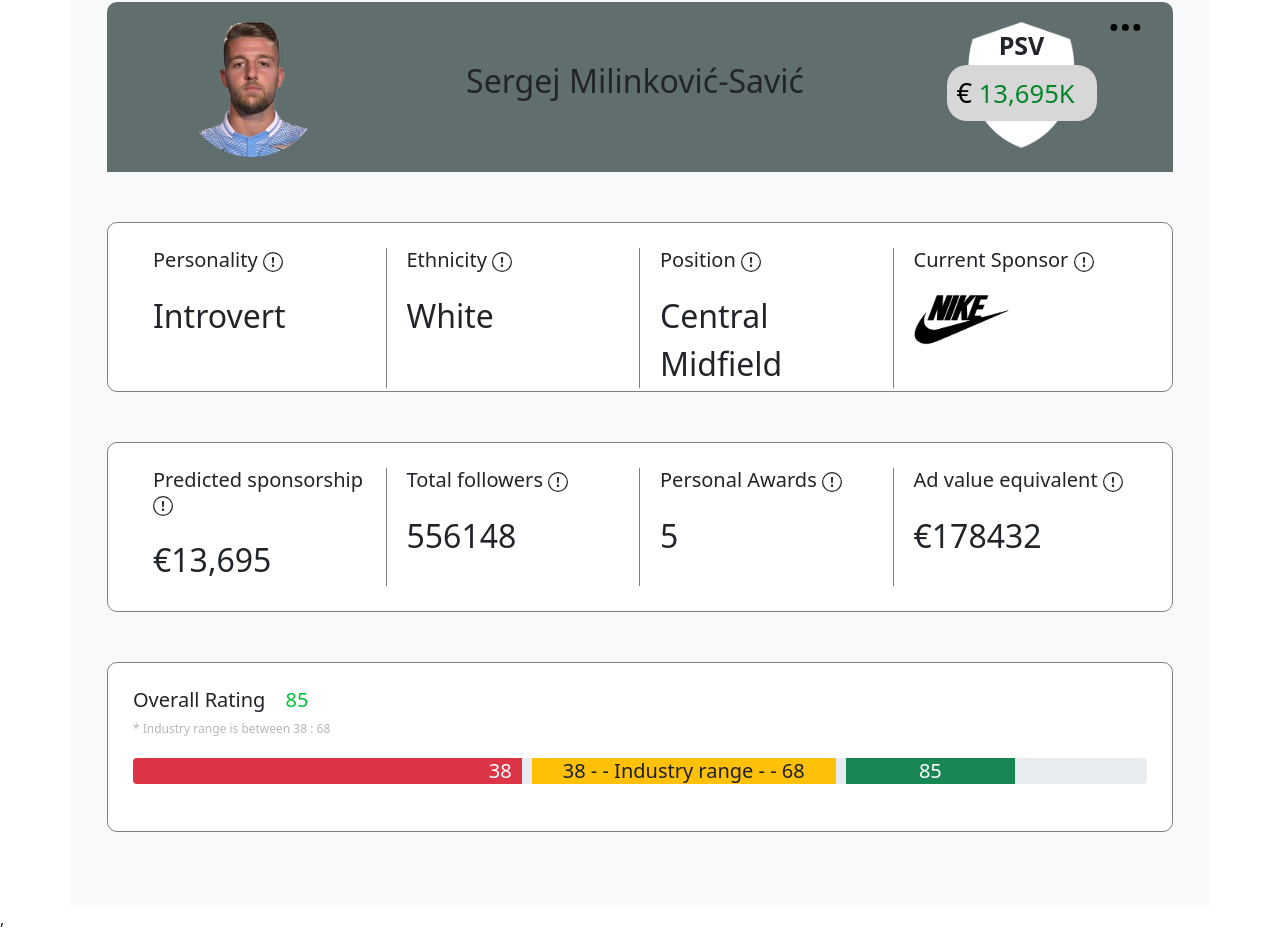
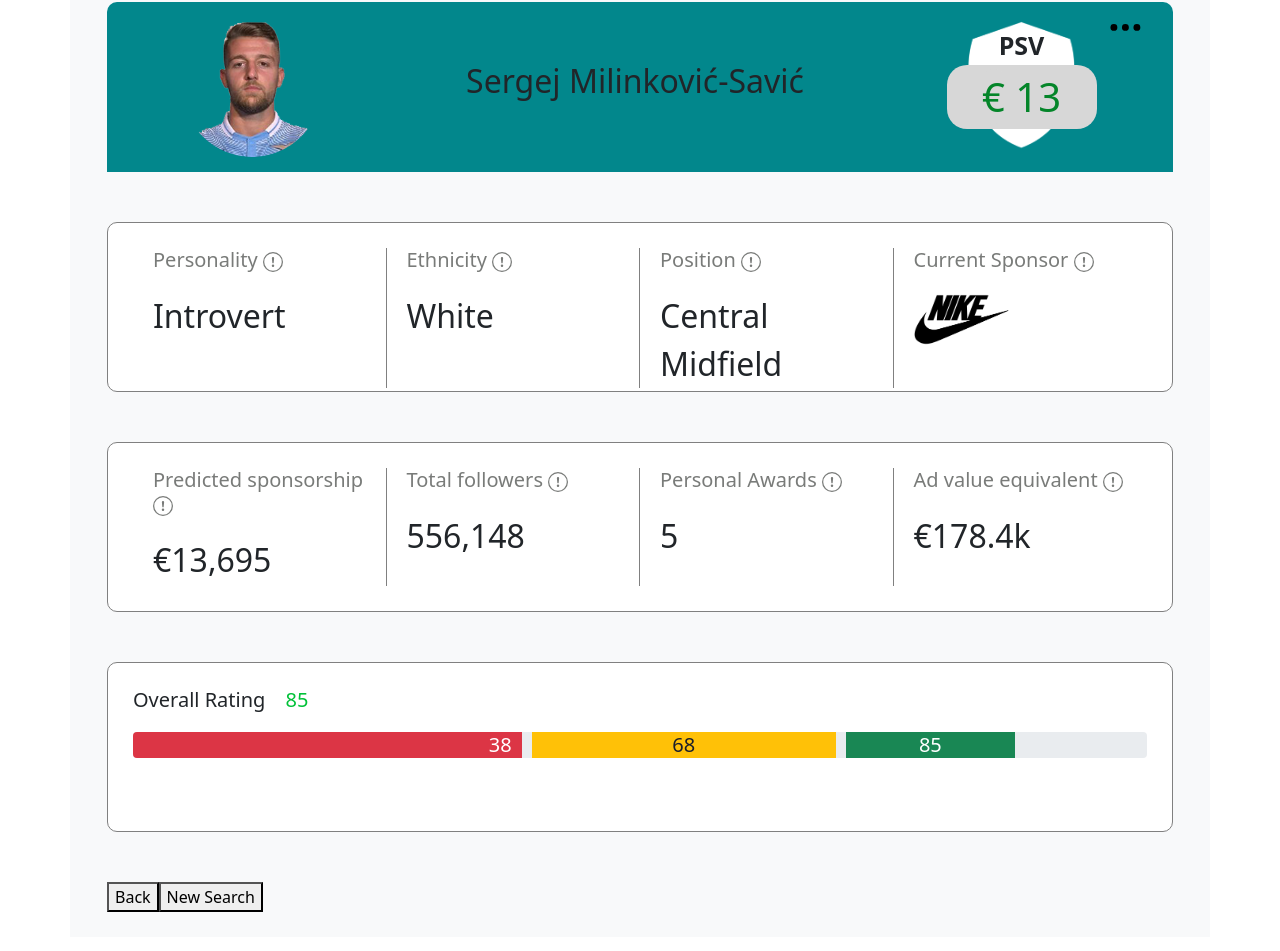
Before and after one commit to medhatjachour/sponsorShipDemo, a React (Create React App) app: page /#/Playerpage/0 in a window 1280 px wide. Shown: the part 98-1049 px from the top of the page. Built offline with nearby package versions, Linux system fonts and the light colour scheme.

Commit message:
somestyles

```diff
--- a/src/components/Filter.jsx
+++ b/src/components/Filter.jsx
@@ -1,6 +1,7 @@
 import React ,{useState} from 'react';
 import './filter.css'
 
+import { Button } from 'react-bootstrap';
 import { BsExclamationCircle } from "react-icons/bs";
 
 const Filter = ({
@@ -15,7 +16,8 @@ const Filter = ({
   onLeagueFilter,
   player_awards,
   onAwardsFilter,
-  onSocialFilter
+  onSocialFilter,
+  onReset
 
 }) => {
 
@@ -33,40 +35,50 @@ const Filter = ({
   const handleInput = (field) => (event) => {
     const { value } = event.target;
 
+    console.log(filters);
     setFilters({
       ...filters,
       [field]: value,
     });
 
+    console.log(field);
+    console.log(value);
     switch (field) {
       case "name":
+        console.log("name");
         onNameFilter(value);
-        break;
+        //break;
       case "personality":
+        console.log("personality");
         onPersonalityFilter(value);
-        break;
+       // break;
       case "ethnicity":
+        console.log("ethnicity");
         onEthinictyFilter(value);
-        break;
+       // break;
       case "position":
+        console.log("position");
         onPositionFilter(value);
-        break;
+       // break;
       case "league":
+        console.log("league");
         onLeagueFilter(value);
-        break;
+       // break;
       case "awards":
+        console.log("awards");
         onAwardsFilter(value);
-        break;
+        //break;
       case "follower":
+        console.log("follower");
        onSocialFilter(value);
-         break;
-
+        // break;
       default:
+        console.log("default");
         break;
     }
   };
 
-
+console.log(filters);
     return (
         <div className='holder_filter'>
     <div className="row ">
@@ -123,7 +135,7 @@ const Filter = ({
       </div>
 
       <div className="col-sm-12 my-2">
-        <label htmlFor="gender">position <BsExclamationCircle/> </label>
+        <label htmlFor="gender">Position <BsExclamationCircle/> </label>
 
         <select
           className="form-control"
@@ -142,7 +154,7 @@ const Filter = ({
 
 
       <div className="col-sm-12 my-2">
-        <label htmlFor="gender">league  <BsExclamationCircle/> </label>
+        <label htmlFor="gender">League  <BsExclamationCircle/> </label>
 
         <select
           className="form-control"
@@ -159,7 +171,7 @@ const Filter = ({
       </div>
 
       <div className="col-sm-12 my-2">
-        <label htmlFor="gender">personal awards  <BsExclamationCircle/> </label>
+        <label htmlFor="gender">Personal awards  <BsExclamationCircle/> </label>
 
         <select
           className="form-control"
@@ -178,7 +190,7 @@ const Filter = ({
 
 
       <div className="col-sm-12 my-2">
-        <label htmlFor="gender">social followers  <BsExclamationCircle/> </label>
+        <label htmlFor="gender">Social followers  <BsExclamationCircle/> </label>
         <select
           className="form-control"
           id="gender"
@@ -194,6 +206,11 @@ const Filter = ({
         </select>
       </div>
 
+      <div className="col-sm-12 my-2">
+      <Button variant="outline-danger" onClick={onReset}>Reset</Button>
+      <Button variant="outline-success">Filter</Button>
+      </div>
+
     </div>
         </div>
     );
--- a/src/components/table.css
+++ b/src/components/table.css
@@ -10,6 +10,10 @@
 .basicSearch a{
 text-decoration: none;
 color: black;
+padding-left: 8px;
+}
+.basicSearch tr:hover a{
+  color: red;
 }
 .basicSearch .theader{
   position: sticky;
@@ -31,7 +35,7 @@ color: black;
   padding-top: 12px;
   padding-bottom: 12px;
   text-align: left;
-  background-color: #04aa6d;
+  background-color: #2338c6;
   color: white;
 }
 .basicSearch a{
--- a/src/components/table.jsx
+++ b/src/components/table.jsx
@@ -9,10 +9,10 @@ const Table = ({data}) => {
             <tbody>
                 <tr className='theader' >
                     <th >Name</th>
-                    <th>Current_club</th>
-                    <th>Total_Followers</th>
-                    <th>Overall_rating</th>
-                    <th>Predicted_Sponsorship_value</th>
+                    <th>Current club</th>
+                    <th>Total followers</th>
+                    <th>Overall rating</th>
+                    <th>Predicted sponsorship value</th>
                 </tr>
 
                 {data.map(item => (
@@ -20,7 +20,7 @@ const Table = ({data}) => {
 
                     <td><NavLink to={`/Playerpage/${item.id-1}`}>{item.Name}  </NavLink></td>
                     <td><NavLink to={`/Playerpage/${item.id-1}`}> {item.Current_club}</NavLink></td>
-                    <td><NavLink to={`/Playerpage/${item.id-1}`}>{item.Total_Followers}</NavLink></td>
+                    <td><NavLink to={`/Playerpage/${item.id-1}`}>{parseInt(item.Total_Followers).toLocaleString("en-US")}</NavLink></td>
                     <td><NavLink to={`/Playerpage/${item.id-1}`}>{item.Overall_rating} </NavLink></td>
                     <td><NavLink to={`/Playerpage/${item.id-1}`}>{item.Predicted_Sponsorship_value}</NavLink> </td>
 
--- a/src/pages/Home.jsx
+++ b/src/pages/Home.jsx
@@ -7,12 +7,13 @@ import "./home.css";
 const Home = () => {
   const [query, setQuery] = useState(Users);
 
+
   const handleFilterName = (name) => {
     if (!name) {
-      console.log("noname");
       return setQuery(Users)
     }
     else{
+
     const filteredData = query.filter((item) => {
       if (item.Name.toLowerCase().includes(name.toLowerCase())) {
         return item;
@@ -124,7 +125,7 @@ const Home = () => {
   const handleFilterSocial = (follower) => {
 
     if (follower === "Any"){
-      setQuery(Users)
+      //setQuery(Users)
     }
     else if (follower === "100000"){
       const filteredData = query.filter((item) => {
@@ -186,6 +187,9 @@ const Home = () => {
       setQuery(filteredData);
     }
   };
+  const handleReset = () => {
+    setQuery(Users)
+  }
   return (
     <>
     <div className="container-fluid">
@@ -205,6 +209,7 @@ const Home = () => {
               player_awards={generatePlayer_awardsDataForDropdown()}
               onAwardsFilter = {handleFilterawards}
               onSocialFilter = {handleFilterSocial}
+              onReset = {handleReset}
         />
           </div>
           <div className="col-md-9">
--- a/src/pages/PlayerPage.jsx
+++ b/src/pages/PlayerPage.jsx
@@ -7,8 +7,8 @@ import img from "../assets/u90.png";
 import { Dropdown } from "react-bootstrap";
 import { BsThreeDots } from "react-icons/bs";
 import { BsExclamationCircle } from "react-icons/bs";
-import { BsFillShareFill } from "react-icons/bs";
-import { BsFillSave2Fill } from "react-icons/bs";
+//import { BsFillShareFill } from "react-icons/bs";
+//import { BsFillSave2Fill } from "react-icons/bs";
 
 import Image from "react-bootstrap/Image";
 import { ProgressBar } from "react-bootstrap";
@@ -79,7 +79,8 @@ const Playerpage = () => {
                 <div>
                   <p>PSV</p>
                   <span>
-                    <span>€</span> {player.Predicted_Sponsorship_value}K
+
+                    <span>€</span> {Math.abs(parseInt(player.Predicted_Sponsorship_value)) > 999 ? Math.sign(parseInt(player.Predicted_Sponsorship_value))*((Math.abs(parseInt(player.Predicted_Sponsorship_value))/1000).toFixed(1)) + 'k' : Math.sign(parseInt(player.Predicted_Sponsorship_value))*Math.abs(parseInt(player.Predicted_Sponsorship_value))}
                   </span>
                 </div>
               </div>
@@ -87,7 +88,7 @@ const Playerpage = () => {
                 <Dropdown.Toggle id="nav-dropdown-dark-example">
                   <BsThreeDots />
                 </Dropdown.Toggle>
-
+                  {/*
                 <Dropdown.Menu>
                   <Dropdown.Item href="#">
                     <BsFillSave2Fill /> Save Profile
@@ -96,6 +97,7 @@ const Playerpage = () => {
                     <BsFillShareFill /> Share
                   </Dropdown.Item>
                 </Dropdown.Menu>
+                */}
               </Dropdown>
             </div>
           </div>
@@ -144,7 +146,7 @@ const Playerpage = () => {
                 Total followers <BsExclamationCircle />{" "}
               </h5>
 
-              <p>{player.Total_Followers} </p>
+              <p>{parseInt(player.Total_Followers).toLocaleString("en-US")} </p>
             </div>
             <div className="col-md-3 ccmon">
               <h5>
@@ -157,24 +159,33 @@ const Playerpage = () => {
               <h5>
                 Ad value equivalent <BsExclamationCircle />{" "}
               </h5>{" "}
-              <p>€{player.Ad_value_equivalent}</p>
+              <p>€{Math.abs(parseInt(player.Ad_value_equivalent)) > 999 ? Math.sign(parseInt(player.Ad_value_equivalent))*((Math.abs(parseInt(player.Ad_value_equivalent))/1000).toFixed(1)) + 'k' : Math.sign(parseInt(player.Ad_value_equivalent))*Math.abs(parseInt(player.Ad_value_equivalent))}</p>
             </div>
           </div>
 
           <div className="plr_col common col-rating">
             <div className="h_holder">
             <h5>Overall Rating<span>  {player.Overall_rating}  </span>  </h5>
-              <p> * Industry range is between 38 : 68</p>
+             {/*  <p> * Industry range is between 38 : 68</p>*/}
               </div>
             <div className="prgbar">
               <ProgressBar>
 
                 <ProgressBar  variant="danger" now={player.Overall_rating>=38.33?38.33:player.Overall_rating} key={3} label= {player.Overall_rating>=38.33?38:player.Overall_rating} />
-                <ProgressBar  variant="warning" now={player.Overall_rating >= 68.33?68.33 - 38.33: player.Overall_rating <= 38.33 ? 0: 68.33 - player.Overall_rating} key={2} label= {player.Overall_rating >= 68.33?"38  - - Industry range - -  68": player.Overall_rating <= 38.33 ? 0:  player.Overall_rating } />
+                <ProgressBar  variant="warning" now={player.Overall_rating >= 68.33?68.33 - 38.33: player.Overall_rating <= 38.33 ? 0: 68.33 - player.Overall_rating} key={2} label= {player.Overall_rating >= 68.33?/*"38  - - Industry range - -  68"*/68: player.Overall_rating <= 38.33 ? 0:  player.Overall_rating } />
                 <ProgressBar  variant="success" now={player.Overall_rating>=68.33?player.Overall_rating-68.33:0 } label= {player.Overall_rating>=0?player.Overall_rating:''}  key={1} />
 
               </ProgressBar>
             </div>
+          </div>
+          <div>
+            <button>
+              Back
+            </button>
+
+            <button>
+              New Search
+            </button>
           </div>
         </div>
       </div>
--- a/src/pages/playerPage.css
+++ b/src/pages/playerPage.css
@@ -10,7 +10,7 @@
     background-color: #f8f9fa;
 }
 .plr_col{
-    background-color:  rgb(97 110 110);
+    background-color:  #02878c;
     width: 100%;
     margin-bottom: 50px;
     height: 170px;
@@ -22,6 +22,8 @@
 }
 .plr_col .col-md-3 h5{
     margin-bottom: 20px;
+    opacity: .7;
+    color: #414441;
 }
 .player_img{
     padding: 10px 60px 10px 70px;
@@ -34,13 +36,6 @@
 .player_name{
     text-align: center;
     padding-top: 55px;
-}
-.ic-img img{
-    position: relative;
-    top: 10px;
-    width:120px ;
-    height:140px ;
-    left: 65px;
 }
 .common{
     padding: 25px;
@@ -70,18 +65,25 @@
     position: relative;
     float: left;
 }
+.ic-img img{
+    position: relative;
+    top: 10px;
+    width:120px ;
+    height:140px ;
+    left: 65px;
+}
 .ic-img span{
     position: relative;
     color: #048529;
     background-color: #d7d7d7;
-    padding: 8px 10px;
+    padding: 2px 5px;
     border-radius: 20px;
-    font-size: 1.6rem;
+    font-size: 2.5rem;
+    text-align: center;
 }
 .ic-img span span{
-    color: black;
+    color: #048529;
     padding: 0px;
-    font-size: 1.7rem;
 }
 .ic-img div{
     position: absolute;
```
